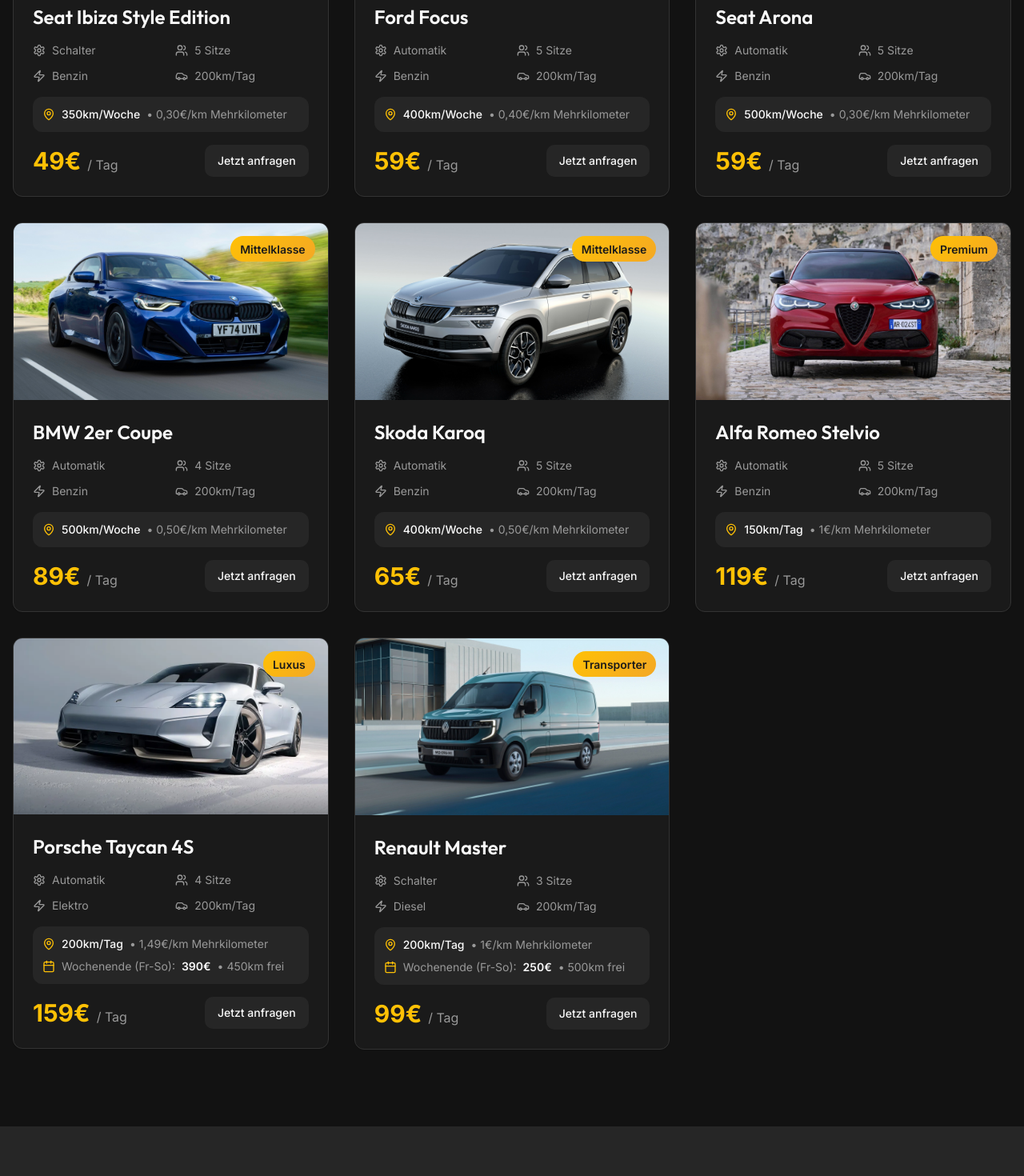
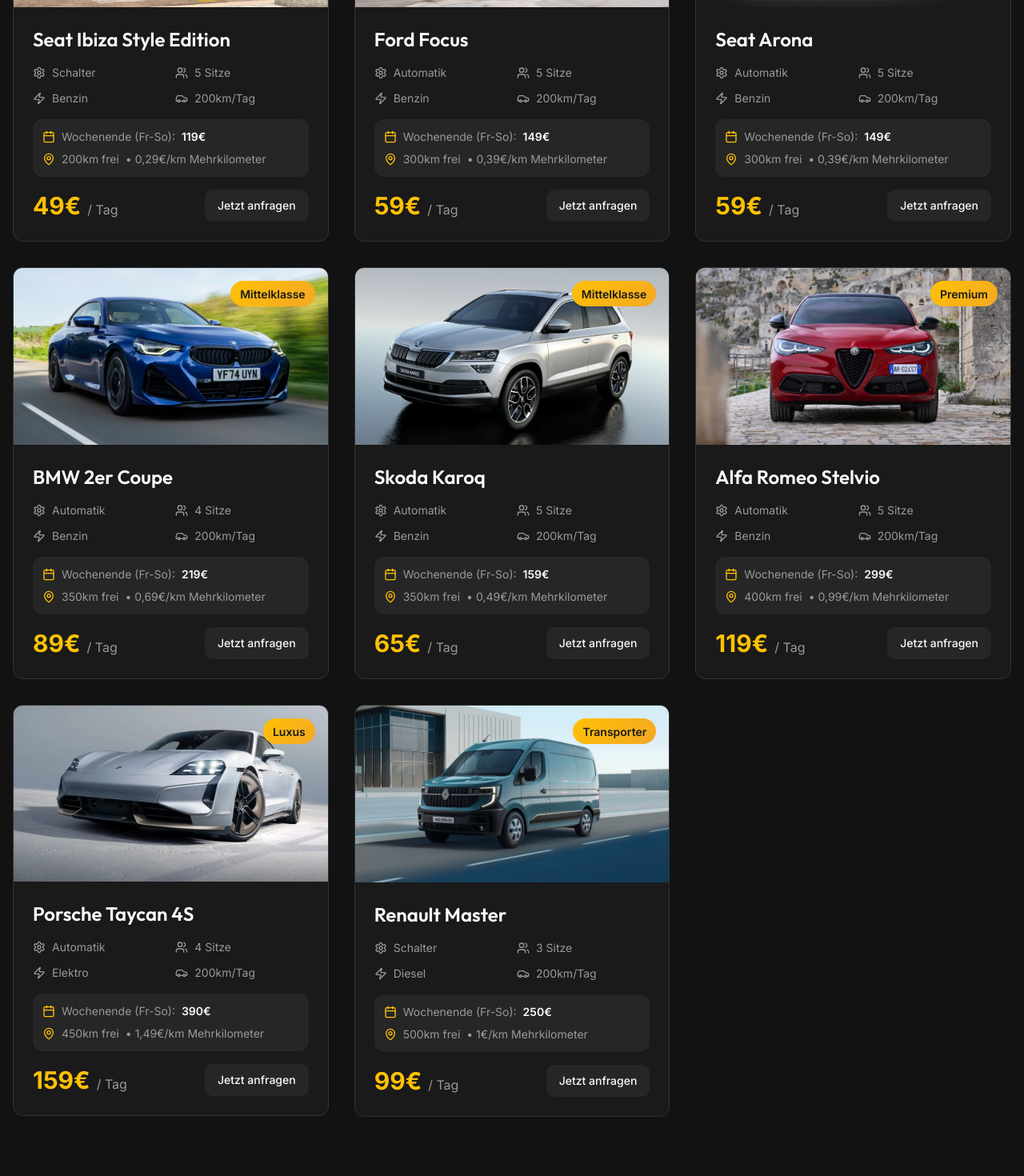
Before and after one commit to tskisht/jvg-drive-now, a React (Vite) app: page / in a window 1280 px wide. Shown: the part 1900-3370 px from the top of the page at 80% size. Built offline with nearby package versions, Linux system fonts and the light colour scheme; the HTML template or start-up script is replaced by a standard one.

Commit message:
Reverted to commit 1421a9235993b41dd819370c93f054a341e886cc

```diff
--- a/src/components/VehicleCard.tsx
+++ b/src/components/VehicleCard.tsx
@@ -12,7 +12,6 @@ interface VehicleCardProps {
   fuel: string;
   pricePerDay: number;
   weekendPrice?: number;
-  weekendFreeKm?: string;
   freeKm?: string;
   extraKmPrice?: string;
   onInquire: () => void;
@@ -27,7 +26,6 @@ export const VehicleCard = ({
   fuel,
   pricePerDay,
   weekendPrice,
-  weekendFreeKm,
   freeKm,
   extraKmPrice,
   onInquire,
@@ -71,25 +69,22 @@ export const VehicleCard = ({
             </div>
           </div>
 
-          {/* Kilometer & Weekend Conditions */}
-          {(freeKm || weekendPrice) && (
+          {/* Weekend & Kilometer Conditions */}
+          {(weekendPrice || freeKm) && (
             <div className="bg-muted/50 rounded-lg p-3 mb-4 space-y-2">
-              {freeKm && (
-                <div className="flex items-center gap-2 text-sm">
-                  <MapPin className="w-4 h-4 text-gold" />
-                  <span className="text-foreground font-medium">{freeKm}</span>
-                  {extraKmPrice && (
-                    <span className="text-muted-foreground">• {extraKmPrice} Mehrkilometer</span>
-                  )}
-                </div>
-              )}
               {weekendPrice && (
                 <div className="flex items-center gap-2 text-sm">
                   <Calendar className="w-4 h-4 text-gold" />
                   <span className="text-muted-foreground">Wochenende (Fr-So):</span>
                   <span className="font-semibold text-foreground">{weekendPrice}€</span>
-                  {weekendFreeKm && (
-                    <span className="text-muted-foreground">• {weekendFreeKm}</span>
+                </div>
+              )}
+              {freeKm && (
+                <div className="flex items-center gap-2 text-sm">
+                  <MapPin className="w-4 h-4 text-gold" />
+                  <span className="text-muted-foreground">{freeKm}</span>
+                  {extraKmPrice && (
+                    <span className="text-muted-foreground">• {extraKmPrice} Mehrkilometer</span>
                   )}
                 </div>
               )}
--- a/src/components/VehicleGallery.tsx
+++ b/src/components/VehicleGallery.tsx
@@ -26,7 +26,6 @@ interface Vehicle {
   fuel: string;
   pricePerDay: number;
   weekendPrice?: number;
-  weekendFreeKm?: string;
   freeKm?: string;
   extraKmPrice?: string;
 }
@@ -41,7 +40,9 @@ const vehicles: Vehicle[] = [
     seats: 4,
     fuel: "Elektro",
     pricePerDay: 39,
-    freeKm: "Unbegrenzt frei",
+    weekendPrice: 99,
+    freeKm: "200km frei",
+    extraKmPrice: "0,29€/km",
   },
   {
     id: "2",
@@ -52,8 +53,9 @@ const vehicles: Vehicle[] = [
     seats: 5,
     fuel: "Benzin",
     pricePerDay: 49,
-    freeKm: "350km/Woche",
-    extraKmPrice: "0,50€/km",
+    weekendPrice: 119,
+    freeKm: "200km frei",
+    extraKmPrice: "0,29€/km",
   },
   {
     id: "3",
@@ -64,8 +66,9 @@ const vehicles: Vehicle[] = [
     seats: 5,
     fuel: "Benzin",
     pricePerDay: 39,
-    freeKm: "350km/Woche",
-    extraKmPrice: "0,30€/km",
+    weekendPrice: 99,
+    freeKm: "200km frei",
+    extraKmPrice: "0,29€/km",
   },
   {
     id: "4",
@@ -76,8 +79,9 @@ const vehicles: Vehicle[] = [
     seats: 5,
     fuel: "Benzin",
     pricePerDay: 49,
-    freeKm: "350km/Woche",
-    extraKmPrice: "0,30€/km",
+    weekendPrice: 119,
+    freeKm: "200km frei",
+    extraKmPrice: "0,29€/km",
   },
   {
     id: "5",
@@ -88,8 +92,9 @@ const vehicles: Vehicle[] = [
     seats: 5,
     fuel: "Benzin",
     pricePerDay: 59,
-    freeKm: "400km/Woche",
-    extraKmPrice: "0,40€/km",
+    weekendPrice: 149,
+    freeKm: "300km frei",
+    extraKmPrice: "0,39€/km",
   },
   {
     id: "6",
@@ -100,8 +105,9 @@ const vehicles: Vehicle[] = [
     seats: 5,
     fuel: "Benzin",
     pricePerDay: 59,
-    freeKm: "500km/Woche",
-    extraKmPrice: "0,30€/km",
+    weekendPrice: 149,
+    freeKm: "300km frei",
+    extraKmPrice: "0,39€/km",
   },
   {
     id: "7",
@@ -112,8 +118,9 @@ const vehicles: Vehicle[] = [
     seats: 4,
     fuel: "Benzin",
     pricePerDay: 89,
-    freeKm: "500km/Woche",
-    extraKmPrice: "0,50€/km",
+    weekendPrice: 219,
+    freeKm: "350km frei",
+    extraKmPrice: "0,69€/km",
   },
   {
     id: "8",
@@ -124,8 +131,9 @@ const vehicles: Vehicle[] = [
     seats: 5,
     fuel: "Benzin",
     pricePerDay: 65,
-    freeKm: "400km/Woche",
-    extraKmPrice: "0,50€/km",
+    weekendPrice: 159,
+    freeKm: "350km frei",
+    extraKmPrice: "0,49€/km",
   },
   {
     id: "9",
@@ -136,8 +144,9 @@ const vehicles: Vehicle[] = [
     seats: 5,
     fuel: "Benzin",
     pricePerDay: 119,
-    freeKm: "150km/Tag",
-    extraKmPrice: "1€/km",
+    weekendPrice: 299,
+    freeKm: "400km frei",
+    extraKmPrice: "0,99€/km",
   },
   {
     id: "10",
@@ -148,9 +157,8 @@ const vehicles: Vehicle[] = [
     seats: 4,
     fuel: "Elektro",
     pricePerDay: 159,
-    freeKm: "200km/Tag",
     weekendPrice: 390,
-    weekendFreeKm: "450km frei",
+    freeKm: "450km frei",
     extraKmPrice: "1,49€/km",
   },
   {
@@ -162,9 +170,8 @@ const vehicles: Vehicle[] = [
     seats: 3,
     fuel: "Diesel",
     pricePerDay: 99,
-    freeKm: "200km/Tag",
     weekendPrice: 250,
-    weekendFreeKm: "500km frei",
+    freeKm: "500km frei",
     extraKmPrice: "1€/km",
   },
 ];
```
